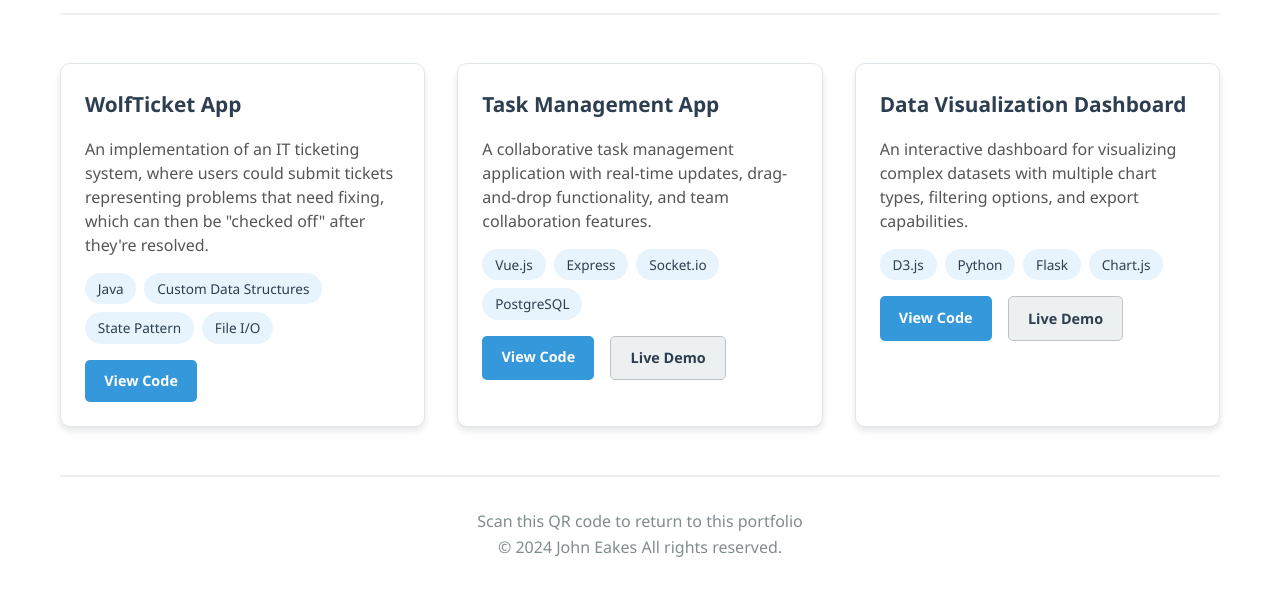
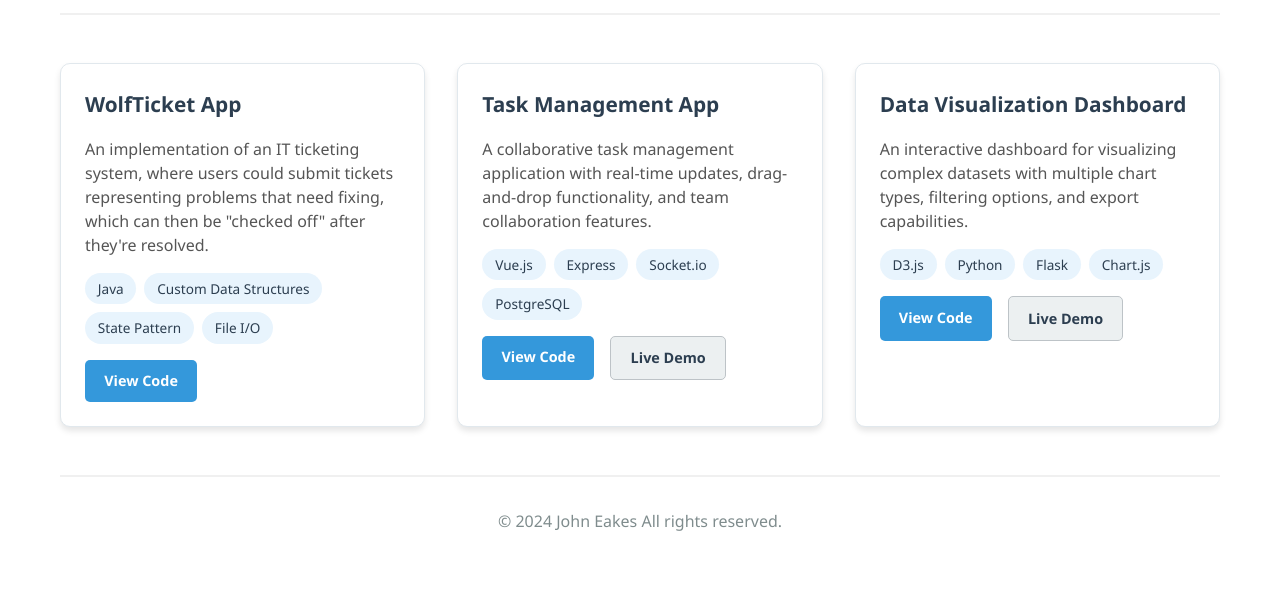
Before and after one commit to john-eakes/john-eakes.github.io, a plain HTML site: page index.html in a window 1280 px wide. Shown: the part 174-770 px from the top of the page. Drawn offline with Linux system fonts and the light colour scheme.

Commit message:
Update index.html

```diff
--- a/index.html
+++ b/index.html
@@ -197,7 +197,6 @@
     </main>
 
     <footer class="footer">
-        <p>Scan this QR code to return to this portfolio</p>
         <p>© 2024 John Eakes All rights reserved.</p>
     </footer>
 </body>
```
